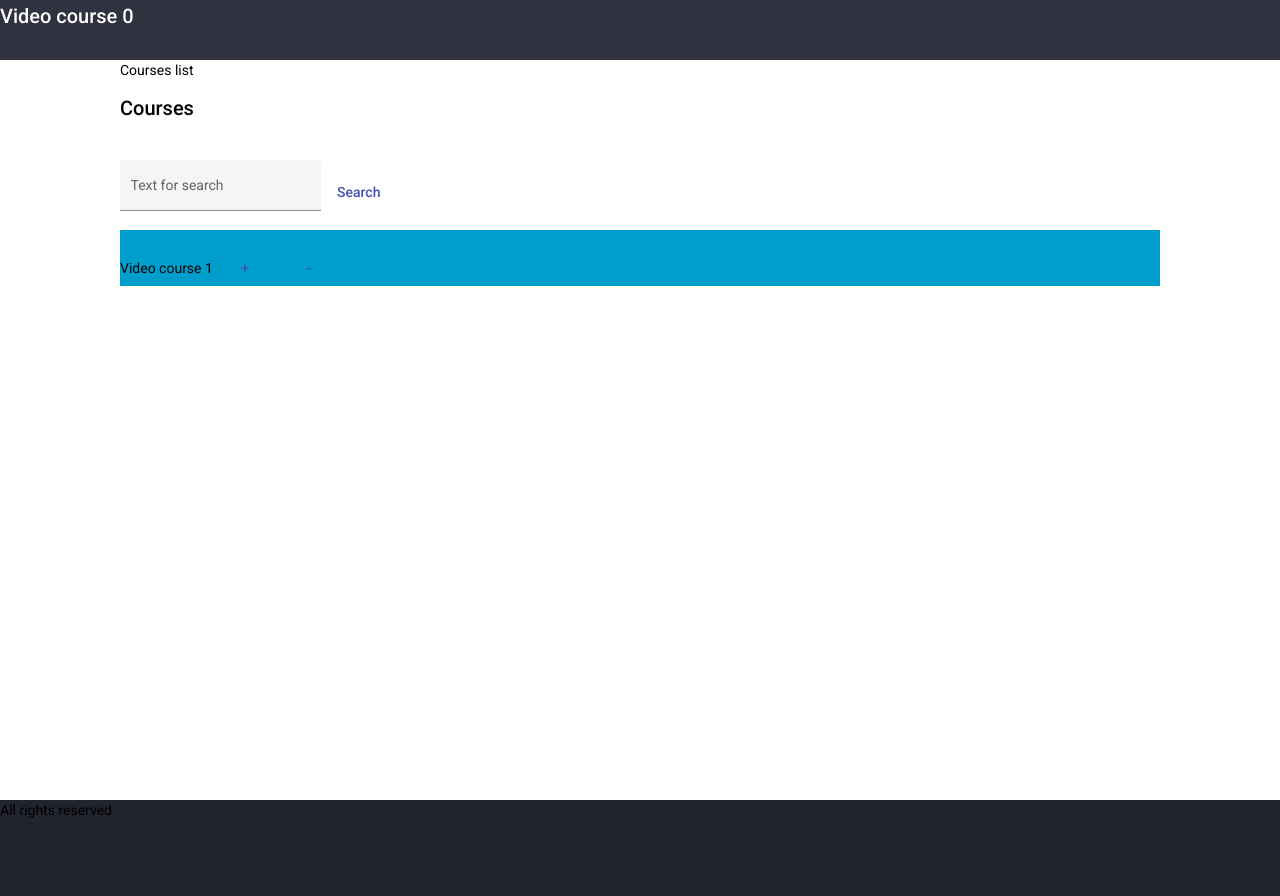
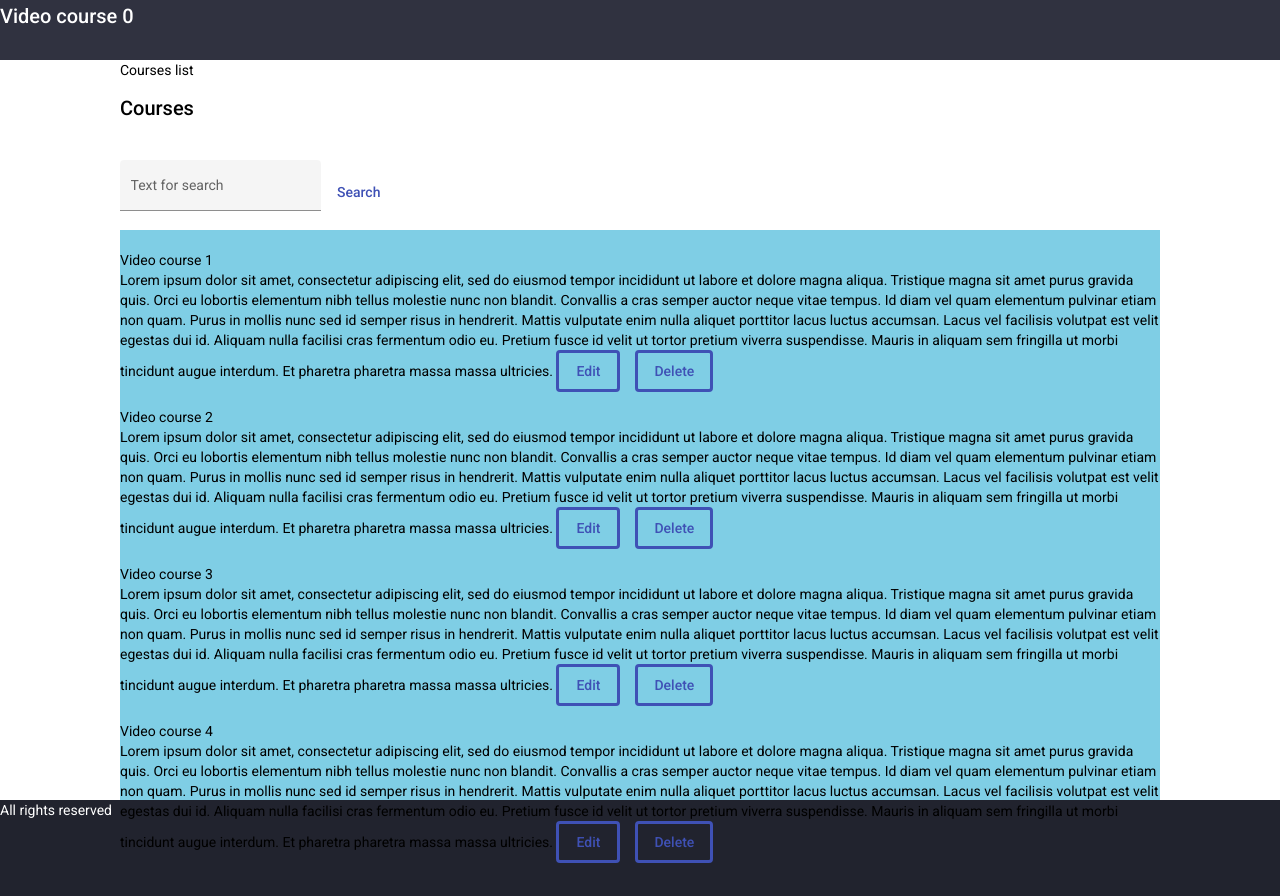
Before and after one commit to Yuliya-soul/Angular-core, an Angular app in the folder my-app/: page / in a window 1280 px wide. Built offline with nearby package versions, Linux system fonts and the light colour scheme.

Commit message:
change style,add ngFor

```diff
--- a/my-app/src/app/footer/footer.component.css
+++ b/my-app/src/app/footer/footer.component.css
@@ -1,6 +1,7 @@
 footer{
-    max-width: 1420px;
+
     height: 96px;
     margin: 0 auto;
     background-color: #21232e;
+    color: #ffff;
 }
--- /dev/null
+++ b/my-app/src/app/video-list/mock.data.ts
@@ -0,0 +1,3 @@
+export const videoDescription=[
+    'Lorem ipsum dolor sit amet, consectetur adipiscing elit, sed do eiusmod tempor incididunt ut labore et dolore magna aliqua. Tristique magna sit amet purus gravida quis. Orci eu lobortis elementum nibh tellus molestie nunc non blandit. Convallis a cras semper auctor neque vitae tempus. Id diam vel quam elementum pulvinar etiam non quam. Purus in mollis nunc sed id semper risus in hendrerit. Mattis vulputate enim nulla aliquet porttitor lacus luctus accumsan. Lacus vel facilisis volutpat est velit egestas dui id. Aliquam nulla facilisi cras fermentum odio eu. Pretium fusce id velit ut tortor pretium viverra suspendisse. Mauris in aliquam sem fringilla ut morbi tincidunt augue interdum. Et pharetra pharetra massa massa ultricies.'
+]
--- a/my-app/src/app/video-list/video-list.component.css
+++ b/my-app/src/app/video-list/video-list.component.css
@@ -13,5 +13,6 @@
 
 }
 .video-course-container {
-  background-color: #009ecc;
+  background-color: rgba(0, 158, 204, 0.5);;
+
 }
--- a/my-app/src/app/video-list/video-list.component.html
+++ b/my-app/src/app/video-list/video-list.component.html
@@ -9,8 +9,16 @@
 
   <div class="video-course-container">
     <br />
-    <abbr appVideoListBold> Video course 1</abbr>
-    <button mat-button color="primary" (click)="change(true)">+</button>
-    <button mat-button color="primary" (click)="change(false)">-</button>
+    <ul  *ngFor="let item of list" >
+      <li style="margin-bottom: 15px; list-style-type: none">
+        <abbr appVideoListBold > Video course {{item}}</abbr>
+        <br>
+        {{text}}
+        <button mat-button color="primary" (click)="change(true)" style="border: solid;margin-right: 15px;">Edit</button>
+        <button mat-button color="primary" (click)="change(false)" style="border: solid;">Delete</button>
+      </li>
+
+    </ul>
+
   </div>
 </div>
--- a/my-app/src/app/video-list/video-list.component.ts
+++ b/my-app/src/app/video-list/video-list.component.ts
@@ -1,4 +1,5 @@
 import { Component, EventEmitter, Input, OnInit, Output } from '@angular/core';
+import { videoDescription } from './mock.data';
 
 @Component({
   selector: 'app-video-list',
@@ -16,5 +17,6 @@ export class VideoListComponent implements OnInit {
     }
   ngOnInit(): void {
   }
-
+  list=[1,2,3,4]
+text=videoDescription[0]
 }
```
